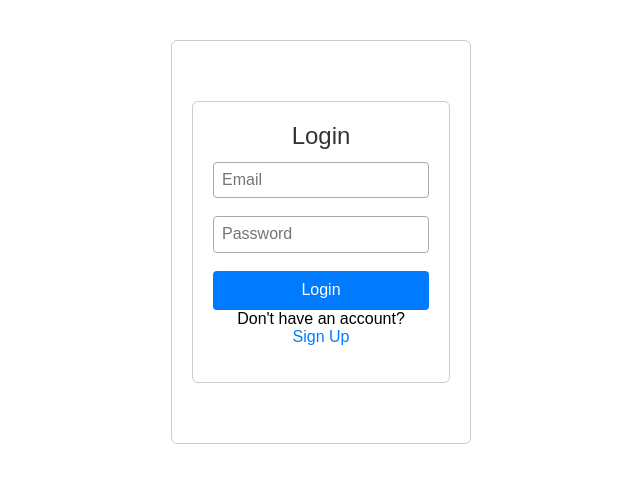
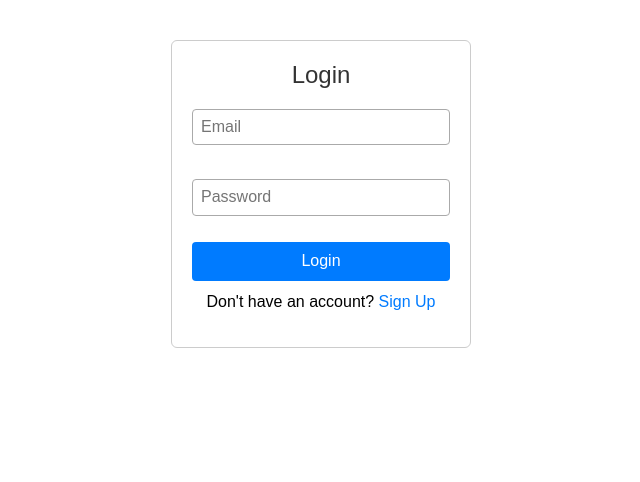
Before and after one commit to Arunkumar230296/shopping, a React (Vite) app: page / in a window 1280 px wide. Shown: the top 482 px of the page, without its empty margins (319-959 px from the left). Built offline with nearby package versions, Linux system fonts and the light colour scheme.

Commit message:
Describe what you changed

```diff
--- a/src/components/LoginForm.css
+++ b/src/components/LoginForm.css
@@ -1,6 +1,6 @@
-/* Simple LoginForm styles */
+/* Simple LoginForm styles scoped to .login-form */
 
-div {
+.login-form {
   max-width: 300px;
   margin: 40px auto;
   padding: 20px;
@@ -9,12 +9,12 @@ div {
   font-family: Arial, sans-serif;
 }
 
-h2 {
+.login-form h2 {
   text-align: center;
   color: #333;
 }
 
-input {
+.login-form input {
   width: 100%;
   padding: 8px;
   margin: 8px 0;
@@ -23,7 +23,7 @@ input {
   border-radius: 4px;
 }
 
-button[type="submit"] {
+.login-form button[type="submit"] {
   width: 100%;
   padding: 10px;
   background-color: #007bff;
@@ -33,16 +33,16 @@ button[type="submit"] {
   cursor: pointer;
 }
 
-button[type="submit"]:hover {
+.login-form button[type="submit"]:hover {
   background-color: #0056b3;
 }
 
-p {
+.login-form p {
   text-align: center;
   margin-top: 12px;
 }
 
-p button {
+.login-form p button {
   background: none;
   border: none;
   color: #007bff;
@@ -50,6 +50,6 @@ p button {
   padding: 0;
 }
 
-p button:hover {
+.login-form p button:hover {
   text-decoration: underline;
 }
--- a/src/components/LoginForm.jsx
+++ b/src/components/LoginForm.jsx
@@ -11,16 +11,24 @@ export default function LoginForm({ onSubmit, onSwitch }) {
   };
 
   return (
-    <div>
+    <div className="login-form">
       <h2>Login</h2>
       <form onSubmit={handleSubmit}>
         <input
-          type="email" placeholder="Email" value={email}
-          onChange={e => setEmail(e.target.value)} required />
+          type="email"
+          placeholder="Email"
+          value={email}
+          onChange={e => setEmail(e.target.value)}
+          required
+        />
         <br /><br />
         <input
-          type="password" placeholder="Password" value={password}
-          onChange={e => setPassword(e.target.value)} required />
+          type="password"
+          placeholder="Password"
+          value={password}
+          onChange={e => setPassword(e.target.value)}
+          required
+        />
         <br /><br />
         <button type="submit">Login</button>
       </form>
```
